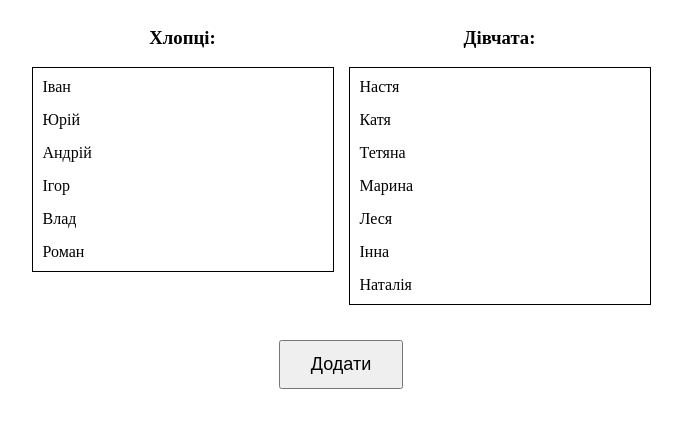
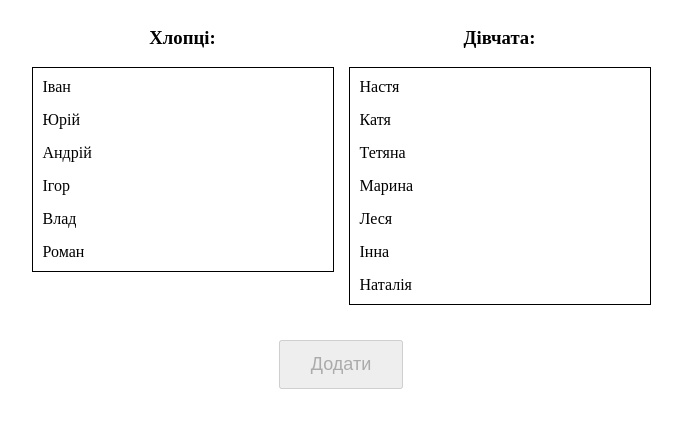
Before and after one commit to KateGalushka/vue-lesson5-dancing, a Vue app: page / in a window 1280 px wide. Shown: the top 428 px of the page, without its empty margins (17-699 px from the left). Built offline with nearby package versions, Linux system fonts and the light colour scheme.

Commit message:
addBtn fixed

```diff
--- a/src/components/DancingManager.vue
+++ b/src/components/DancingManager.vue
@@ -10,7 +10,9 @@
 				<dancer-list :dancer-list-data="girls" @select="onSelectGirl" />
 			</div>
 		</div>
-		<button class="addBtn" @click="onAddPair" :disabled="!isBtnEnabled">
+		<button class="addBtn"
+		@click="onAddPair"
+		:disabled="!isBtnEnabled">
 			Додати
 		</button>
 		<selected-pairs v-if="selectedPairs.length != 0" :selectedPairsList="selectedPairs" @deletePair="onDeletePair" />
@@ -38,6 +40,11 @@ export default {
 			selectedPairs: [],
 		}
 	},
+	computed: {
+		isBtnEnabled() {
+			return (this.selectedBoy && this.selectedGirl)
+		}
+	},
 
 	methods: {
 		onSelectBoy(dancerId) {
@@ -55,9 +62,6 @@ export default {
 		},
 		filterGirlsList() {
 			return this.girls.filter((girl) => girl.id !== this.selectedGirl.id);
-		},
-		isBtnEnabled() {
-			return (this.selectedBoy && this.selectedGirl)
 		},
 		onClearSelection() {
 			this.selectedBoy = null;
@@ -82,6 +86,7 @@ export default {
 			this.boys.push(boy);
 			this.girls.push(girl);
 			this.onClearSelection();
+
 		}
 	},
 }
```
